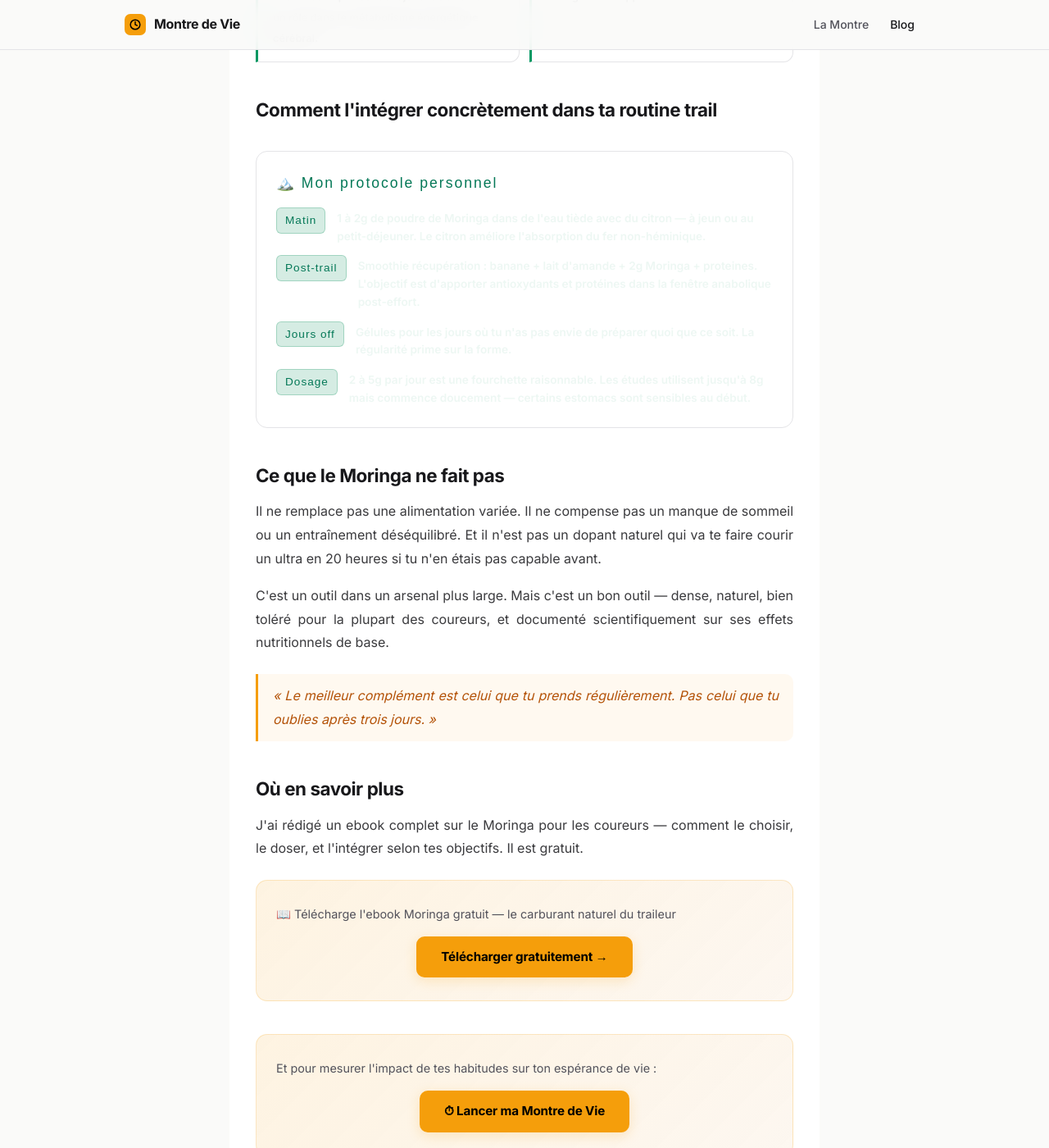
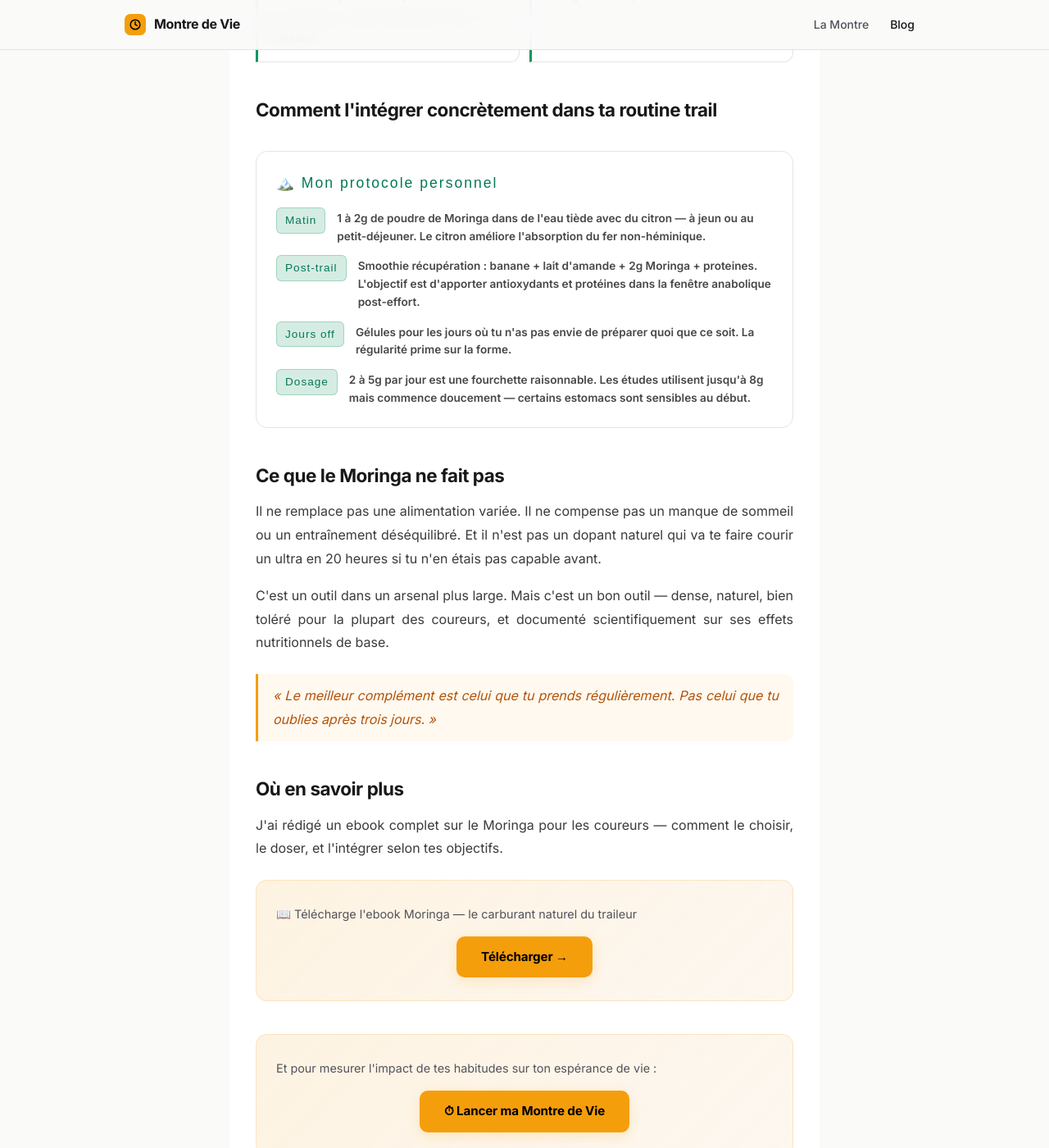
Before and after one commit to SebRunNature/memento-mori, a Jekyll site: the page built from _posts/2026-05-08-moringa-coureurs-trail-superaliment.md, in a window 1280 px wide and 1400 px high, scrolled down 1986 px. Shown: the whole window at 82% size. Built offline with Jekyll 4.4.1, drawn with Linux system fonts in a browser that asks for light colours.

Commit message:
Corrige le contraste illisible et une mention "gratuit" inexacte
Sur /blog/2026/05/08/moringa-coureurs-trail-superaliment/, le texte
"gratuit"/"gratuitement" autour du lien de téléchargement de l'ebook
ne correspond plus à la réalité — retiré (3 mentions).

En cherchant, le vrai problème signalé (texte illisible sur fond
blanc dans le tableau "Mon protocole personnel") venait d'une couleur
de texte héritée de l'ancien thème sombre du site (rgba(232,245,240,…)
— un blanc cassé, invisible sur fond clair). Le même résidu existait
dans 5 autres articles écrits avant la conversion vers le thème clair
(memento-mori-signification, tikker-watch, moringa-longevite-science,
zones-bleues-habitudes-centenaires, courir-augmente-esperance-de-vie) —
corrigé partout avec la même couleur sombre lisible utilisée ailleurs
sur le site. Un accent ambre de la même origine (#e8b070, trop clair)
a aussi été remplacé par la variable ambre standard du site.

Vérifié par build Jekyll + capture d'écran du tableau corrigé.

Co-Authored-By: Claude Sonnet 5 <noreply@anthropic.com>
Claude-Session: https://claude.ai/code/session_015W6BgPvkb1TiApwM2KkaRT

```diff
--- a/_posts/2026-05-08-moringa-coureurs-trail-superaliment.md
+++ b/_posts/2026-05-08-moringa-coureurs-trail-superaliment.md
@@ -21,7 +21,7 @@ author: Sébastien Salomon
   .protocol-step { display: flex; gap: 14px; margin-bottom: 12px; align-items: flex-start; }
   .protocol-step:last-child { margin-bottom: 0; }
   .step-badge { background: rgba(45,158,114,.2); border: 1px solid rgba(45,158,114,.3); border-radius: 6px; padding: 4px 10px; font-family: 'Bebas Neue', sans-serif; font-size: .85rem; letter-spacing: 1px; color: var(--green-lt); flex-shrink: 0; white-space: nowrap; }
-  .step-content { font-size: .85rem; color: rgba(232,245,240,.8); font-weight: 600; line-height: 1.6; padding-top: 3px; }
+  .step-content { font-size: .85rem; color: rgba(24,24,27,.8); font-weight: 600; line-height: 1.6; padding-top: 3px; }
 
   @media(max-width:600px) {
     .use-case-grid { grid-template-columns: 1fr; }
@@ -120,12 +120,12 @@ author: Sébastien Salomon
   <h2>Où en savoir plus</h2>
 
   <p>
-    J'ai rédigé un ebook complet sur le Moringa pour les coureurs — comment le choisir, le doser, et l'intégrer selon tes objectifs. Il est gratuit.
+    J'ai rédigé un ebook complet sur le Moringa pour les coureurs — comment le choisir, le doser, et l'intégrer selon tes objectifs.
   </p>
 
   <div class="cta-montre" style="margin-top:24px">
-    <p>📖 Télécharge l'ebook Moringa gratuit — le carburant naturel du traileur</p>
-    <a href="https://run-nature.com/le-carburant-naturel-du-traileur-le-pouvoir-du-moringa/" target="_blank">Télécharger gratuitement →</a>
+    <p>📖 Télécharge l'ebook Moringa — le carburant naturel du traileur</p>
+    <a href="https://run-nature.com/le-carburant-naturel-du-traileur-le-pouvoir-du-moringa/" target="_blank">Télécharger →</a>
   </div>
 
   <div class="cta-montre" style="margin-top:16px">
```
Also changed, not shown: _posts/2026-05-06-courir-augmente-esperance-de-vie-combien-annees.md (+1 -1 lines), _posts/2026-05-06-memento-mori-signification-philosophie-pratique.md (+2 -2 lines), _posts/2026-05-06-tikker-watch-alternative-gratuite.md (+1 -1 lines), _posts/2026-05-07-moringa-longevite-science.md (+2 -2 lines), _posts/2026-05-08-zones-bleues-habitudes-centenaires-coureurs-40-ans.md (+4 -4 lines).
